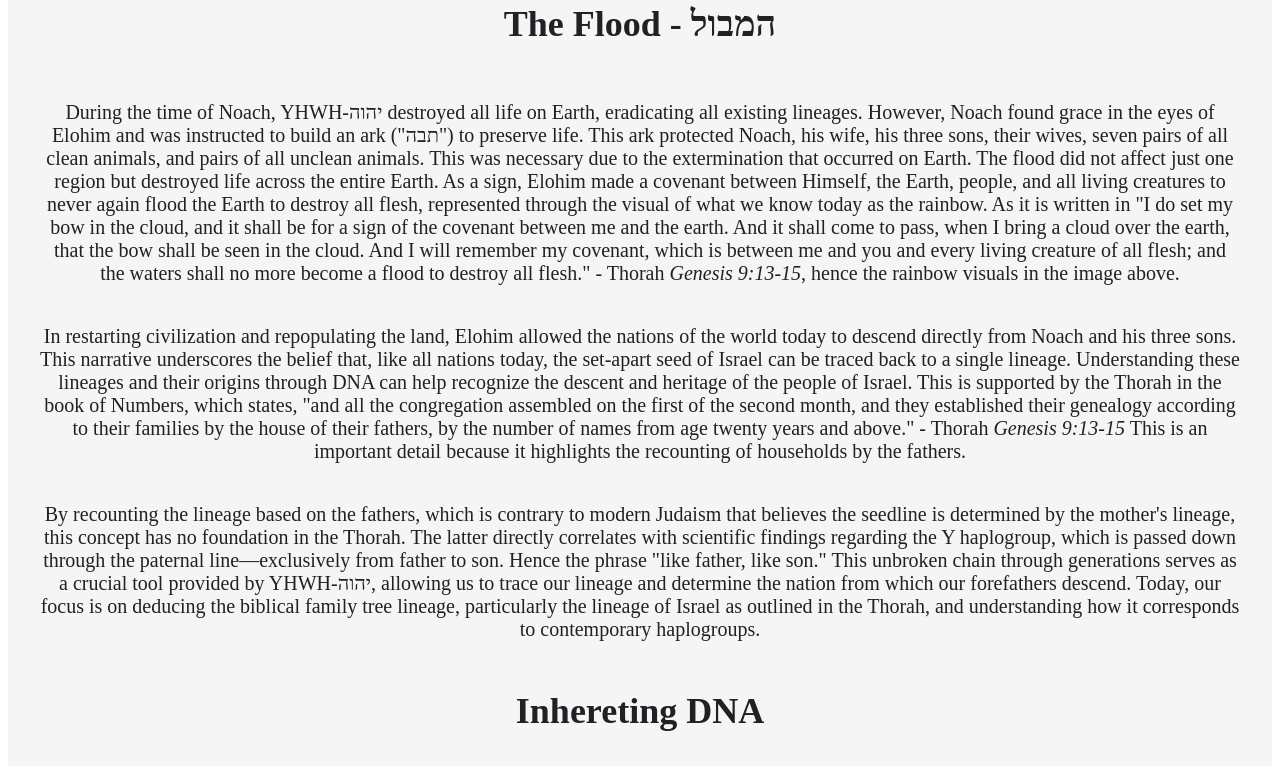
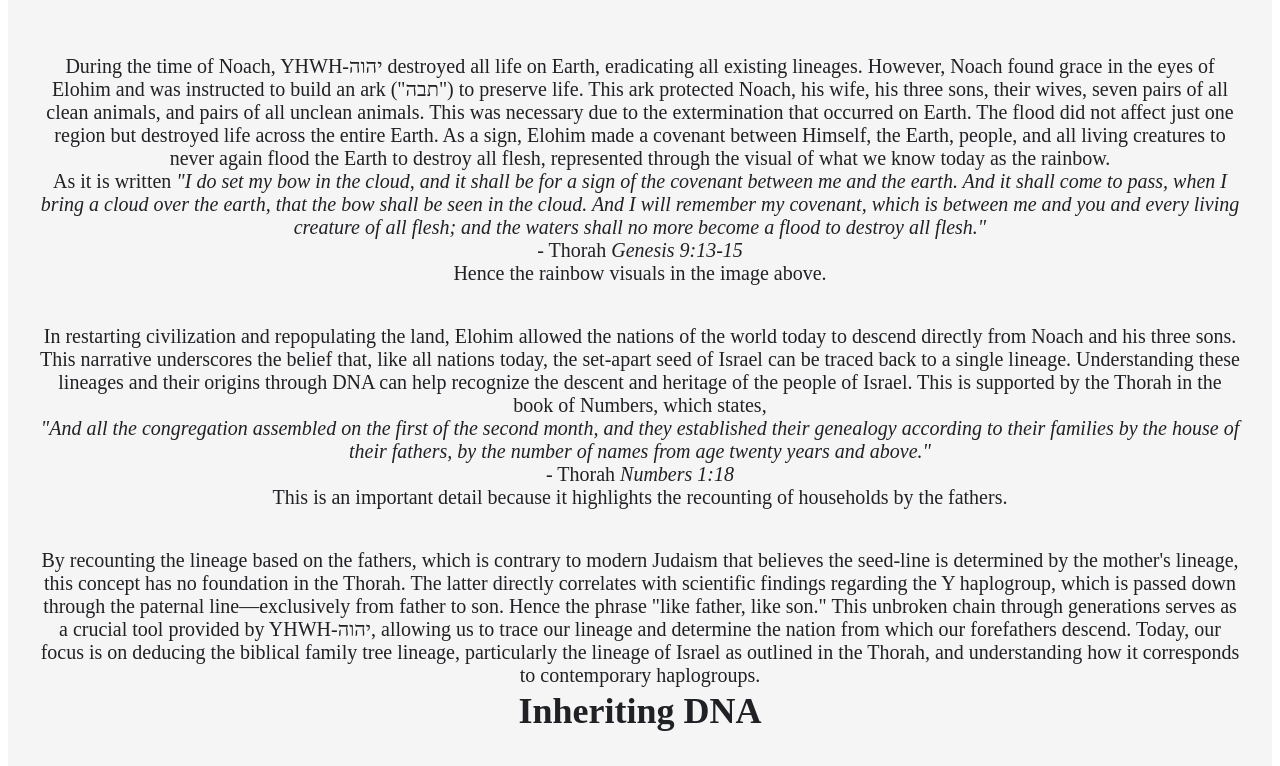
Before and after one commit to kingkashka/Thorah, a React (Vite) app in the folder client/: page /DNA in a window 1280 px wide. Shown: the part 803-1569 px from the top of the page. Built offline with nearby package versions, Linux system fonts and the light colour scheme.

Commit message:
Added emphasis tag and additional cite tags to pages

```diff
--- a/client/src/components/BeastHeader.jsx
+++ b/client/src/components/BeastHeader.jsx
@@ -3,23 +3,30 @@ function BeastHeader() {
     <>
       <div>
         <h2>The Hoofed Animal - בהמה </h2>
-        <p>
-          “And YHWH - יהוה spoke to Moshe and to Ahron, saying to them, speak to
+        <p><em> “And YHWH - יהוה spoke to Moshe and to Ahron, saying to them, speak to
           the sons of Yasharal saying this is the living creature which you will
-          eat from all the hoofed animals which are upon the earth.” Bahemah
-          (בהמה) = any hoofed animal that is classified in the clade as
+          eat from all the hoofed animals which are upon the earth.” </em>
+          <footer>
+          — Thorah <cite>Leviticus 11:1-2</cite>
+          </footer>
+          <br />
+          Bahemah (בהמה) = any hoofed animal that is classified in the clade as
           Euungulata "True ungulates". Ungulate is from the Late Latin adjective
           ungulatus, "hoofed". Ungulatus is a diminutive form of Latin unguis,
-          "nail". “Whatever is dividing hoof, and is the one cleaving cleft
+          "nail".
+          <br />
+          “Whatever is dividing hoof, and is the one cleaving cleft
           hooves, the one causing to take up foliage, among the land animals, it
-          will you all eat” (Thorah-Leviticus 11:3). Maprasath parasah (מפרסת
+          will you all eat.”
+          <footer>
+          -Thorah <cite>Leviticus 11:3</cite>
+          </footer>
+          <br />
+          Maprasath parasah (מפרסת
           פרסה) = the one dividing the hoof. Shasa'aghth shsagh parsath (שסעת
           שסע פרסת) = the one cleaving the cleft hoofs. Garah (גרה) = the leaves
           of a plant, collectively; leafage, foliage."
         </p>
-        <footer>
-          — Thorah, <cite>Leviticus 11:1-2</cite>
-        </footer>
       </div>
     </>
   );
--- a/client/src/components/CreeperHeader.jsx
+++ b/client/src/components/CreeperHeader.jsx
@@ -3,16 +3,17 @@ function CreeperHeader() {
     <>
       <h2>Approved Creepers</h2>
       <h2>Creepers That Fly - שרץ העוף </h2>
-      <p>
-        “Surely this will you all eat from all creepers which fly that go upon
+      <p> <em> “Surely this will you all eat from all creepers which fly that go upon
         four, which to it has legs above its legs to hop, jump or lunge with
         them upon the earth. These from them will you all eat. The Arbah
         according to its kind, the Salaghm according to its kind, and the
         Khargol according to its kind,and the Khagav according to its kind. And
         Every other creeper which flies that has four feet, an abomination it is
-        to you all.”
-      </p>
-      <p>
+        to you all.” </em>
+      <footer>
+        — Thorah <cite>Leviticus 11:21-23</cite>
+      </footer>
+        <br />
         The law allows for four creepers that fly to be acceptable for
         consumption. This is based off of their three pairs of legs not for
         locomotion but to “lunge/jump” with. The locus and the grasshopper share
@@ -22,9 +23,6 @@ function CreeperHeader() {
         seratonon released in their bodies turn them into swarming locusts whose
         appetite is beyond compare.
       </p>
-      <footer>
-        — Thorah, <cite>Leviticus 11:21-23</cite>
-      </footer>
     </>
   );
 }
--- a/client/src/components/DNAHeader.jsx
+++ b/client/src/components/DNAHeader.jsx
@@ -63,14 +63,18 @@ function DNAHeader() {
           entire Earth. As a sign, Elohim made a covenant between Himself, the
           Earth, people, and all living creatures to never again flood the Earth
           to destroy all flesh, represented through the visual of what we know
-          today as the rainbow. As it is written in "I do set my bow in the
+          today as the rainbow.
+          <br />As it is written <em>"I do set my bow in the
           cloud, and it shall be for a sign of the covenant between me and the
           earth. And it shall come to pass, when I bring a cloud over the earth,
           that the bow shall be seen in the cloud. And I will remember my
           covenant, which is between me and you and every living creature of all
           flesh; and the waters shall no more become a flood to destroy all
-          flesh." - Thorah <cite>Genesis 9:13-15</cite>, hence the rainbow visuals
-          in the image above.
+          flesh."</em>
+          <footer>
+          - Thorah <cite>Genesis 9:13-15</cite>
+          </footer>Hence the rainbow
+          visuals in the image above.
         </p>
         <p>
           In restarting civilization and repopulating the land, Elohim allowed
@@ -79,16 +83,24 @@ function DNAHeader() {
           nations today, the set-apart seed of Israel can be traced back to a
           single lineage. Understanding these lineages and their origins through
           DNA can help recognize the descent and heritage of the people of
-          Israel. This is supported by the Thorah in the book of Numbers, which states,
-          "and all the congregation assembled on the first of the second month,
-          and they established their genealogy according to their families by
-          the house of their fathers, by the number of names from age twenty
-          years and above." - Thorah <cite>Genesis 9:13-15</cite> This is an important detail because it highlights
-          the recounting of households by the fathers.
+          Israel. This is supported by the Thorah in the book of Numbers, which
+          states,
+          <br />
+          <em>
+            "And all the congregation assembled on the first of the second
+            month, and they established their genealogy according to their
+            families by the house of their fathers, by the number of names from
+            age twenty years and above."
+          </em>
+          <footer>
+          - Thorah <cite>Numbers 1:18</cite>
+          </footer>
+          This is an important detail
+          because it highlights the recounting of households by the fathers.
         </p>
         <p>
           By recounting the lineage based on the fathers, which is contrary to
-          modern Judaism that believes the seedline is determined by the
+          modern Judaism that believes the seed-line is determined by the
           mother's lineage, this concept has no foundation in the Thorah. The
           latter directly correlates with scientific findings regarding the Y
           haplogroup, which is passed down through the paternal line—exclusively
@@ -104,7 +116,7 @@ function DNAHeader() {
 
       <div className="DNACard--Container">
         <div className={`containerOne--${context.color}`}>
-          <h3>Inhereting DNA</h3>
+          <h3>Inheriting DNA</h3>
           <img
             src="https://i2.wp.com/nebula.org/blog/wp-content/uploads/2020/04/Screen-Shot-2020-04-01-at-3.18.16-PM-1024x607.png"
             alt=""
--- a/client/src/components/FlyerHeader.jsx
+++ b/client/src/components/FlyerHeader.jsx
@@ -2,15 +2,14 @@ function FlyerHeader() {
   return (
     <>
       <h2>The Flying Creatures - העוף</h2>
-      <p>
-        “And these will be abominations from the flying creatures. Not will you
+      <p> <em> “And these will be abominations from the flying creatures. Not will you
         all eat them. They are an abomination. The Nashar, the Paras, and the
         Aghznyah, the Da'ah, and the Ah'yah according to its kind. And every
         Oghrev according to its kind, and the Bath Ha-Ya'ahnah, and the
         Thakhmas, and the Shakhaf, and the Nats according to its kind, and the
         Chos, and the Shalach, and the Yanshof, and the Thanash-Math, and the
         Ka'ath, and the Rakham, and the Khasydah, and the Anafah according to
-        its kind, and the Doch-Yafath, and the Aghtlaf.”
+        its kind, and the Doch-Yafath, and the Aghtlaf.” </em>
       </p>
       <footer>
         - Thorah <cite>Leviticus 11:13-19</cite>
--- a/client/src/components/LanguageHeader.jsx
+++ b/client/src/components/LanguageHeader.jsx
@@ -52,8 +52,8 @@ function LanguageHeader(props) {
         of 22 letters, all consonants. Vowels are represented using diacritic
         marks called "nikkud" or are implied by context.
         <br />
-        Hebrew in anitiquity was written without "nikkud" vowel points in a
-        system refered to as "matris lectionis". "Matres lectionis" is a Latin
+        Hebrew in antiquity was written without "nikkud" vowel points in a
+        system referred to as "matris lectionis". "Matres lectionis" is a Latin
         term that translates to "mothers of reading" or "mothers of
         pronunciation." In the context of the Hebrew language, it refers to
         certain consonant letters that were used to indicate vowel sounds if not
@@ -85,18 +85,19 @@ function LanguageHeader(props) {
           consonantal sound. It is typically pronounced as a voiceless alveolar
           fricative, similar to the "s" sound in English words like "sit" or
           "see." We can find through historical context where there became
-          confusion of pronunciation between these letters in the book of Judges
-          12:6.
-          <li>
+          confusion of pronunciation between these letters in the book of Judges.
+          <br />
+            <em>
             "Then said they unto him, Say now Shibboleth (שִׁבֹּ֜לֶת): and he
             said Sibboleth (סִבֹּ֗לֶת): for he could not frame to pronounce it
             right. Then they took him, and slew him at the passages of Jordan:
             and there fell at that time of the Ephraimites forty and two
             thousand."
+            </em>
           <footer>
-            - Judges <cite>Chapter 12:6</cite>
+            - Prophets <cite>Judges 12:6</cite>
           </footer>
-          </li>
+          <br />
           This is also the case for letters "tet" and "Thaw". The use of the
           true Thaw has been lost in modern hebrew and does not exist by
           mainstream standards. In ancient Hebrew, the letter "thaw" (ת) is
--- a/client/src/components/onFour.jsx
+++ b/client/src/components/onFour.jsx
@@ -2,22 +2,23 @@ function OnFourAnimals() {
   return (
     <>
       <h2>Animals That Creep Upon The Earth</h2>
-      <p>
-        “For all going upon its paws in all the animals which go upon four,
+      <p> <em> “For all going upon its paws in all the animals which go upon four,
         unclean are they for you all, all who touch on their dead carcasses will
         be unclean until the sunset. And who carries their dead bodies will wash
         his clothes and be unclean until the sunset. they are unclean to you
-        all.” The fifth category deals with non-flying terrestrial quadrupeds
-        with paws such as cats, dogs, foxes,hedgehogs, wolves, lions, bears,
+        all.”</em>
+      <footer>
+        — Thorah, <cite>Leviticus 11:27-28</cite>
+      </footer>
+        <br />
+        The fifth category deals with non-flying terrestrial quadrupeds
+        with paws such as cats, dogs, foxes, hedgehogs, wolves, lions, bears,
         lions, etc. They do not have human-like hands, or opposable thumbs or
         fingers, for grasping and vertical climbing. It is permissible to keep
         and to handle them as domesticated animals, but when they die they must
         not be touched and the one who has to touch them in order to remove them
         must wash his clothes and be unclean until the sunset.
       </p>
-      <footer>
-        — Thorah, <cite>Leviticus 11:27-28</cite>
-      </footer>
     </>
   );
 }
```
